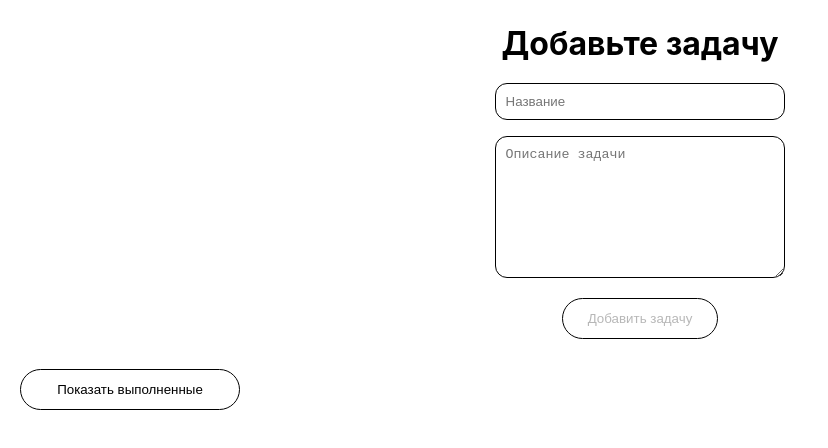
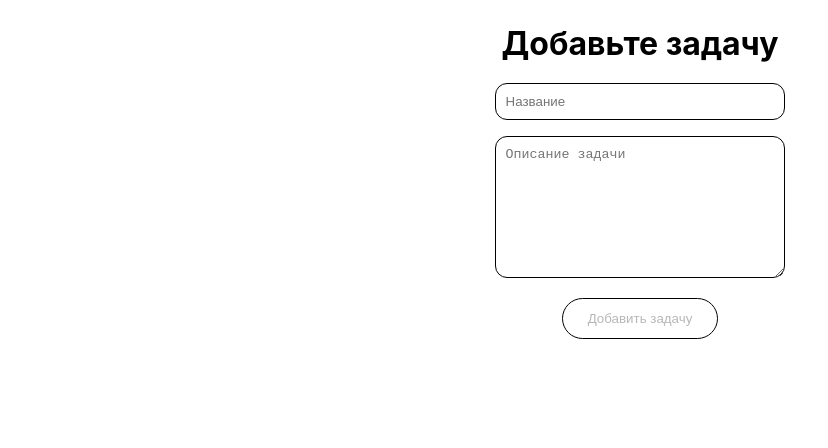
Before and after one commit to lighterboiii/adaptive-todo-list, a React (Create React App) app: page / in a window 1280 px wide. Shown: the top 448 px of the page, without its empty margins (0-828 px from the left). Built offline with nearby package versions, Linux system fonts and the light colour scheme.

Commit message:
little fix

```diff
--- a/src/components/TaskList/TaskList.tsx
+++ b/src/components/TaskList/TaskList.tsx
@@ -14,9 +14,9 @@ const TaskList: FC<ITaskList> = ({ tasks }) => {
 
   return (
     <div className={style.tasks}>
-      <button className={style.tasks__button} onClick={() => setFiltered(!isFiltered)}>
+      {tasks.length > 1 && <button className={style.tasks__button} onClick={() => setFiltered(!isFiltered)}>
         Показать выполненные
-      </button>
+      </button>}
       <ul className={style.list}>
         {filteredTasks.map(task => (
           <Task task={task} />
```
Also changed, not shown: package.json (+6 -1 lines), 1 other file (tests, documents, lock files or other folders).
